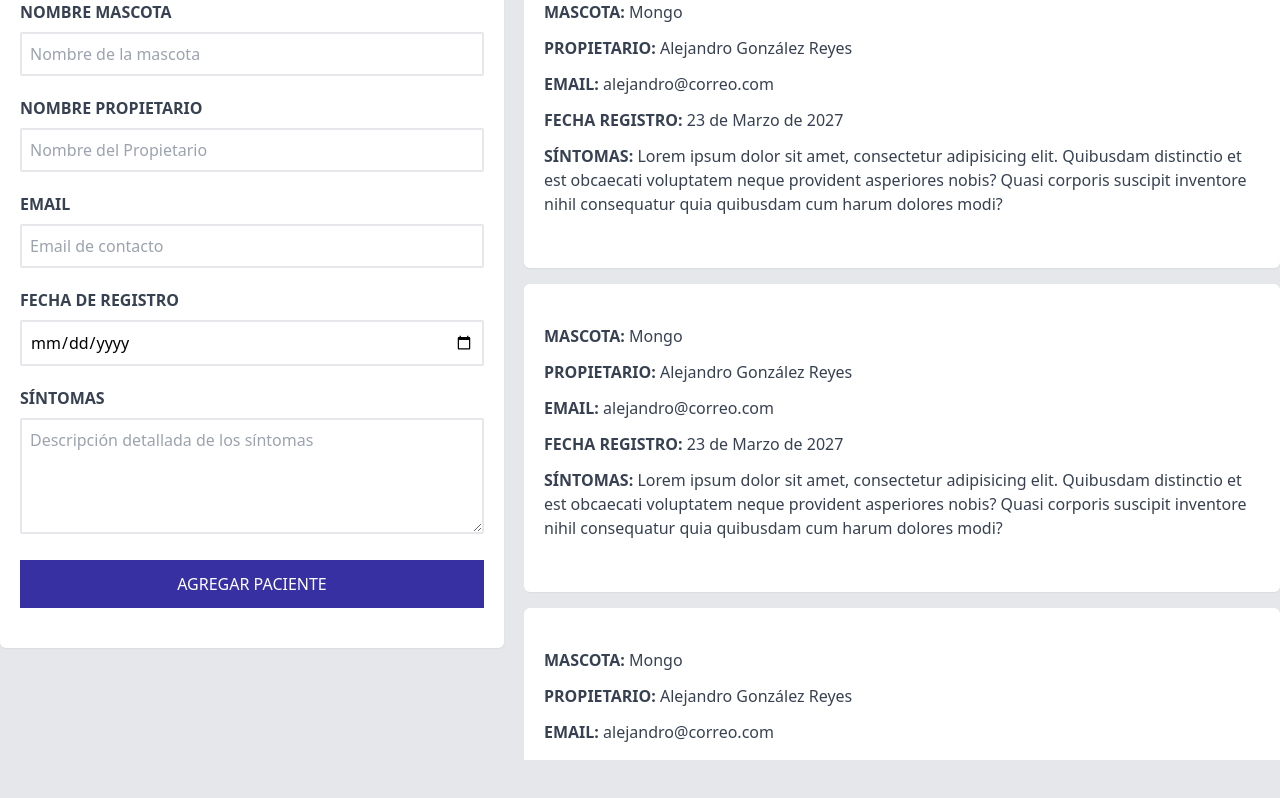
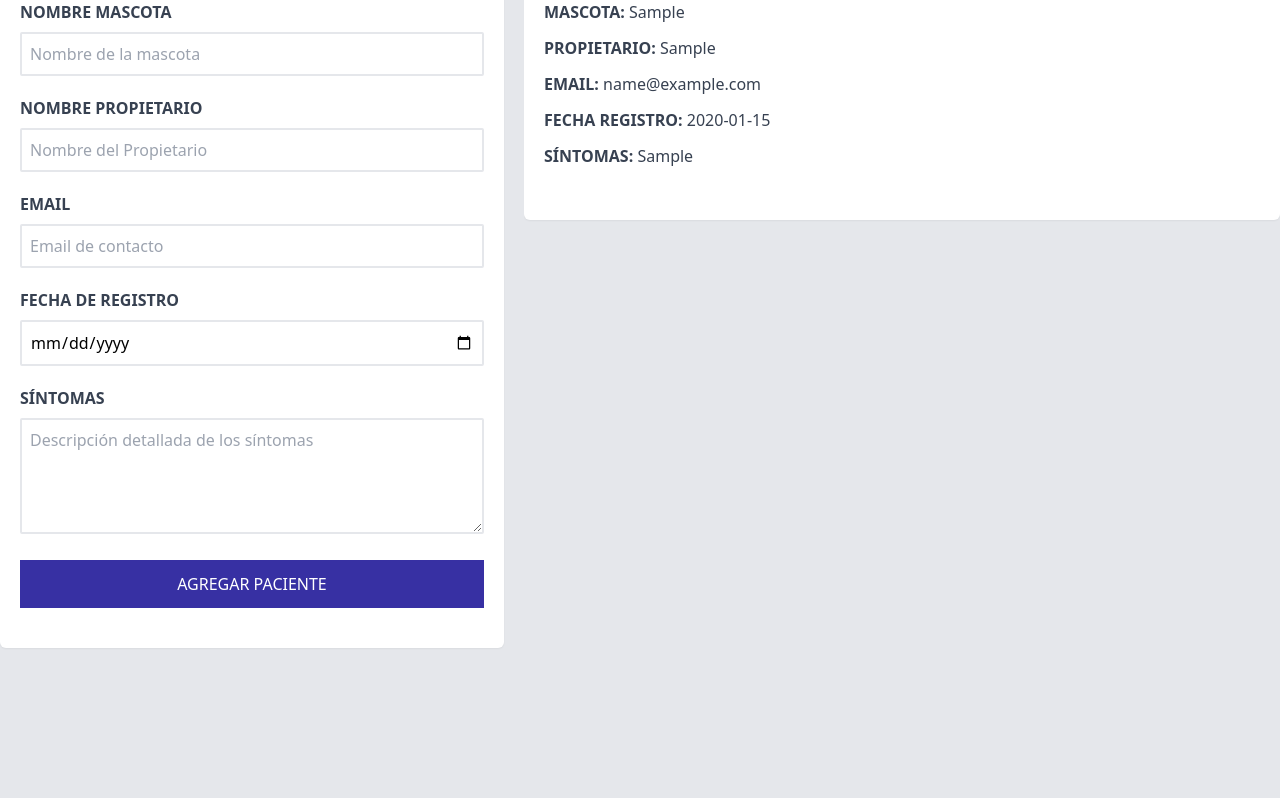
Before and after one commit to alexglzrys/react-admin-pacientes, a React (Vite) app: page / in a window 1280 px wide. Both pictures are taken after typing "Sample", "Sample", "name@example.com", "2020-01-15", "Sample" into the empty fields and a click on the button "AGREGAR PACIENTE". Shown: the part 284-1082 px from the top of the page. Built offline with nearby package versions, Linux system fonts and the light colour scheme.

Commit message:
mostrar información de los pacientes en el listado

```diff
--- a/src/App.jsx
+++ b/src/App.jsx
@@ -19,7 +19,7 @@ function App() {
       <Header />
       <div className="md:flex">
         <Formulario handleAgregarPaciente={handleAgregarPaciente} />
-        <ListadoPacientes />
+        <ListadoPacientes pacientes={pacientes} />
       </div>
     </main>
   );
--- a/src/components/ListadoPacientes.jsx
+++ b/src/components/ListadoPacientes.jsx
@@ -1,6 +1,6 @@
 import { Paciente } from "./Paciente";
 
-export const ListadoPacientes = () => {
+export const ListadoPacientes = ({ pacientes }) => {
   return (
     <div className="md:w-1/2 lg:w-3/5 md:ml-5">
       <h3 className="font-black text-center text-2xl mb-1">
@@ -11,13 +11,10 @@ export const ListadoPacientes = () => {
         <span className="text-indigo-700 font-bold">Pacientes y Citas</span>
       </p>
       <div className="md:h-screen md:overflow-y-scroll mb-10">
-        <Paciente />
-        <Paciente />
-        <Paciente />
-        <Paciente />
-        <Paciente />
-        <Paciente />
-        <Paciente />
+        {/* Mostrar cada uno de los pacientes registrados en el listado */}
+        {pacientes.map((paciente, index) => (
+          <Paciente key={index} paciente={paciente} />
+        ))}
       </div>
     </div>
   );
--- a/src/components/Paciente.jsx
+++ b/src/components/Paciente.jsx
@@ -1,30 +1,29 @@
-export const Paciente = () => {
+export const Paciente = ({paciente}) => {
+  // destructurar las propiedades del objeto paciente
+  const {mascota, propietario, email, registro, sintomas} = paciente;
   return (
     <div className="bg-white rounded-md py-10 px-5 shadow-sm mb-4">
       <p className="font-bold uppercase mb-3 text-gray-700">
-        Mascota: <span className="font-normal normal-case">Mongo</span>
+        Mascota: <span className="font-normal normal-case">{mascota}</span>
       </p>
       <p className="font-bold uppercase mb-3 text-gray-700">
         Propietario:{" "}
         <span className="font-normal normal-case">
-          Alejandro González Reyes
+          {propietario}
         </span>
       </p>
       <p className="font-bold uppercase mb-3 text-gray-700">
         Email:{" "}
-        <span className="font-normal normal-case">alejandro@correo.com</span>
+        <span className="font-normal normal-case">{email}</span>
       </p>
       <p className="font-bold uppercase mb-3 text-gray-700">
         Fecha Registro:{" "}
-        <span className="font-normal normal-case">23 de Marzo de 2027</span>
+        <span className="font-normal normal-case">{registro}</span>
       </p>
       <p className="font-bold uppercase mb-3 text-gray-700">
         Síntomas:{" "}
         <span className="font-normal normal-case">
-          Lorem ipsum dolor sit amet, consectetur adipisicing elit. Quibusdam
-          distinctio et est obcaecati voluptatem neque provident asperiores
-          nobis? Quasi corporis suscipit inventore nihil consequatur quia
-          quibusdam cum harum dolores modi?
+          {sintomas}
         </span>
       </p>
     </div>
```
